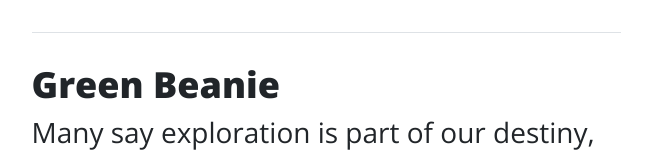
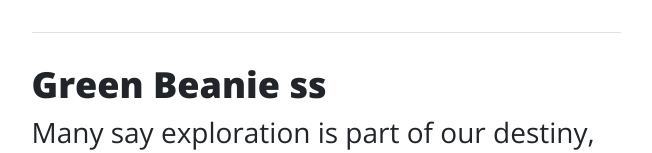
Before and after one commit to Moh-websolutions/websolutionsLayout, a Next.js app: page / in a window 1280 px wide. Shown: the part 1779-1932 px from the top of the page, without its empty margins (314-966 px from the left). Built offline with nearby package versions, Linux system fonts and the light colour scheme.

Commit message:
new file3

```diff
--- a/pages/index.js
+++ b/pages/index.js
@@ -30,7 +30,7 @@ const posts = [
       },
       {
         id: 5,
-        name: 'Green Beanie',
+        name: 'Green Beanie ss',
         imageUrl: '/about-bg.jpeg',
         desc: 'Many say exploration is part of our destiny, but it’s actually our duty to future generations.'
       }
```
